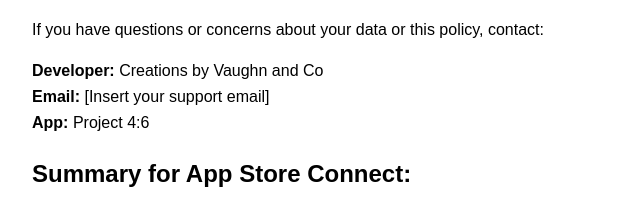
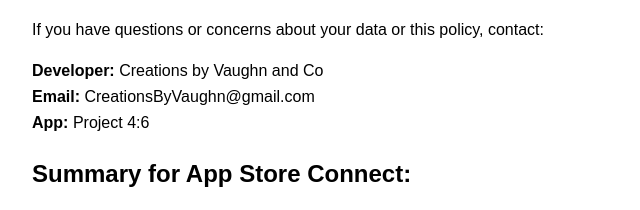
Before and after one commit to CreationsByVaughn/project46-privacy-policy, a plain HTML site: page index.html in a window 1280 px wide. Shown: the part 1611-1821 px from the top of the page, 258-898 px from the left. Drawn offline with Linux system fonts and the light colour scheme.

Commit message:
Update index.html

```diff
--- a/index.html
+++ b/index.html
@@ -67,7 +67,7 @@
   <h2>7. Contact Us</h2>
   <p>If you have questions or concerns about your data or this policy, contact:</p>
   <p><strong>Developer:</strong> Creations by Vaughn and Co<br/>
-     <strong>Email:</strong> [Insert your support email]<br/>
+     <strong>Email:</strong> CreationsByVaughn@gmail.com<br/>
      <strong>App:</strong> Project 4:6</p>
 
   <h2>Summary for App Store Connect:</h2>
```
